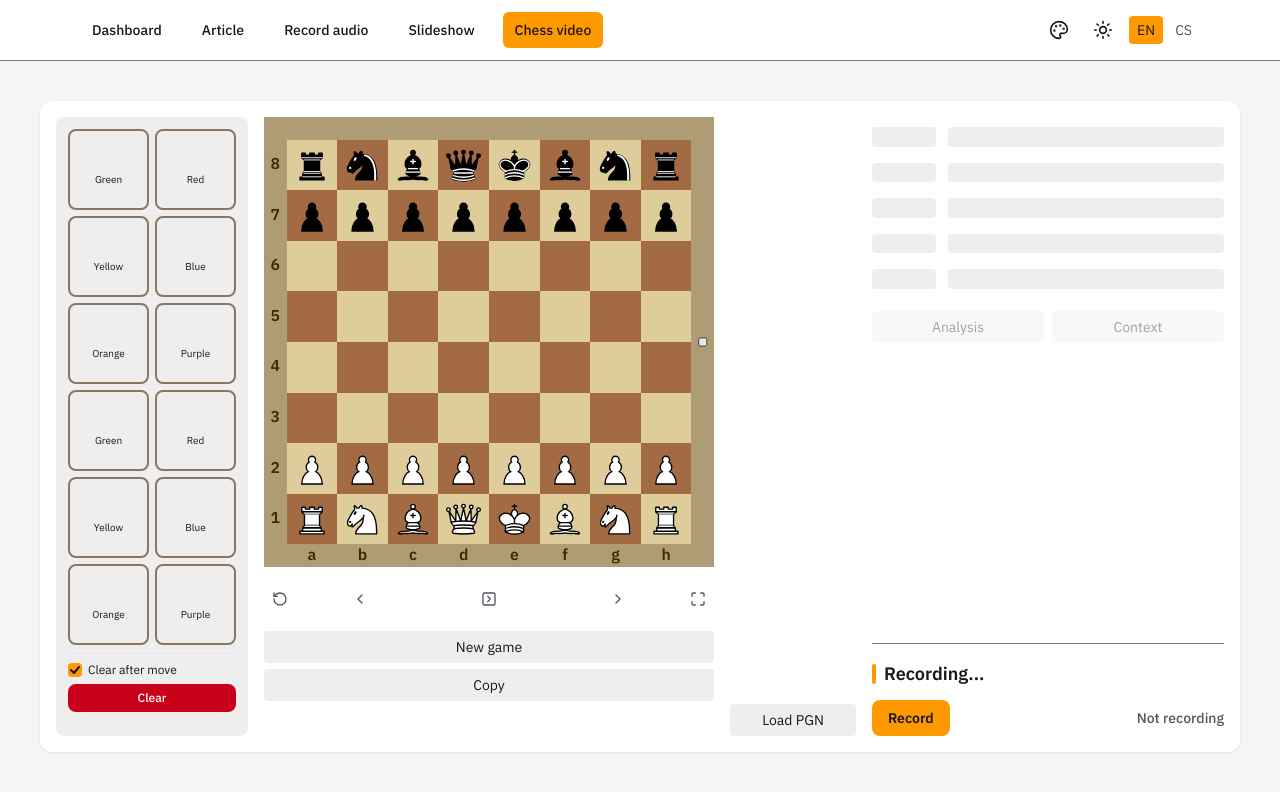
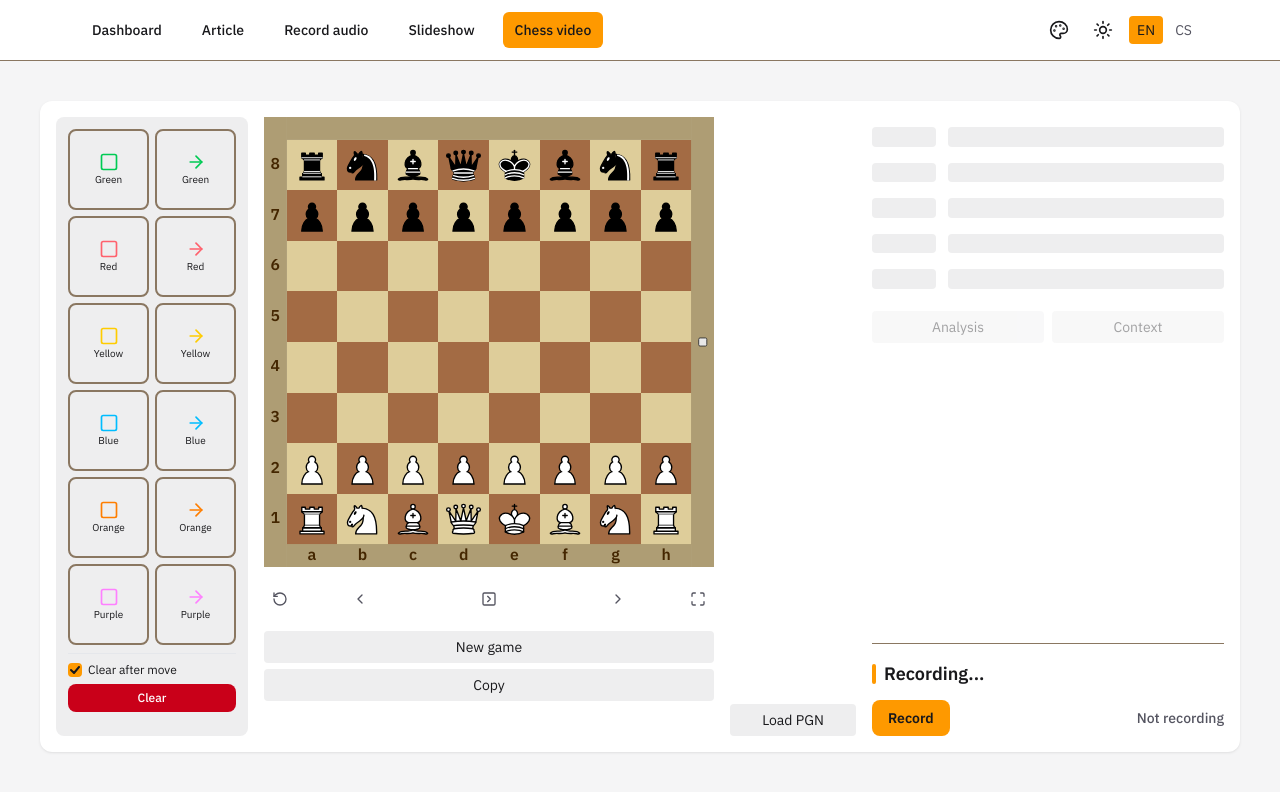
Before and after one commit to next-move-studio-eu/c94h6, a React (Vite) app: page /video in a window 1280 px wide. Shown: the top 792 px of the page. Built offline with nearby package versions, Linux system fonts and the light colour scheme.

Commit message:
Fixes (#8)
* Pull requests claim

* Fixes

```diff
--- a/src/components/slideshow-recorder/SlideshowRecorderImageSelector.tsx
+++ b/src/components/slideshow-recorder/SlideshowRecorderImageSelector.tsx
@@ -15,7 +15,7 @@ export default function SlideshowRecorderImageSelector({
 }: SlideshowRecorderImageSelectorProps) {
   return (
     <div
-      className="flex-shrink-0 w-80 flex flex-col min-h-0 rounded-lg p-3"
+      className="flex-shrink-0 w-80 flex flex-col min-h-0 self-stretch rounded-lg p-3"
       style={{
         backgroundColor: 'var(--bg)',
         ...(previewColumnHeight ? { maxHeight: previewColumnHeight } : {}),
--- a/src/components/slideshow-recorder/SlideshowRecorderRecordingControls.tsx
+++ b/src/components/slideshow-recorder/SlideshowRecorderRecordingControls.tsx
@@ -25,10 +25,10 @@ export default function SlideshowRecorderRecordingControls({
 }: SlideshowRecorderControlsProps) {
   return (
     <div
-      className="flex-shrink-0 w-[22rem] flex flex-col gap-4 overflow-y-auto min-h-0 scrollbar-theme"
+      className="flex-shrink-0 w-[22rem] flex flex-col gap-4 overflow-y-auto min-h-0 self-stretch scrollbar-theme"
       style={previewColumnHeight ? { maxHeight: previewColumnHeight } : undefined}
     >
-      <div className="flex-1 flex flex-col min-h-0 rounded-2xl p-4" style={{ backgroundColor: 'var(--surface)' }}>
+      <div className="flex flex-col rounded-2xl p-4" style={{ backgroundColor: 'var(--surface)' }}>
         <div className="flex-shrink-0 w-full space-y-3">
           <div className="flex items-center justify-between mb-3">
             <h2 className="text-lg font-semibold text-text flex items-center gap-2">
@@ -110,7 +110,6 @@ export default function SlideshowRecorderRecordingControls({
             </div>
           </div>
         ) : null}
-        <div className="flex-1 min-h-4" />
       </div>
     </div>
   );
--- a/src/components/video-recorder/RecorderHighlightPanel.tsx
+++ b/src/components/video-recorder/RecorderHighlightPanel.tsx
@@ -1,4 +1,6 @@
+import { Fragment } from 'react';
 import { motion } from 'framer-motion';
+import { Square, ArrowRight } from 'lucide-react';
 import type { BoardMode, HighlightColor } from './types';
 import { HIGHLIGHT_COLORS } from './utils';
 
@@ -34,7 +36,9 @@ export default function RecorderHighlightPanel({
       className={`flex flex-col rounded-lg p-3 ${isFullscreen ? 'flex-shrink-0' : 'w-48'}`}
       style={{ backgroundColor: 'var(--surfaceHigh)' }}
     >
-      <div className={isFullscreen ? 'grid grid-cols-6 gap-1.5' : 'grid grid-cols-2 gap-1.5'}>
+      {isFullscreen ? (
+        <>
+          <div className="grid grid-cols-6 gap-1.5">
             {HIGHLIGHT_COLORS.map((color) => (
               <HighlightButton
                 key={`${layout}-square-${color}`}
@@ -43,13 +47,13 @@ export default function RecorderHighlightPanel({
                 label={colorNames[color]}
                 colorValue={colorValues[color]}
                 active={boardMode === `square-${color}`}
-            compact={isFullscreen}
+                compact
                 onClick={() => onHighlightClick(`square-${color}`)}
               />
             ))}
           </div>
 
-      <div className={isFullscreen ? 'grid grid-cols-6 gap-1.5 mt-1.5' : 'grid grid-cols-2 gap-1.5 mt-1.5'}>
+          <div className="grid grid-cols-6 gap-1.5 mt-1.5">
             {HIGHLIGHT_COLORS.map((color) => (
               <HighlightButton
                 key={`${layout}-arrow-${color}`}
@@ -58,11 +62,38 @@ export default function RecorderHighlightPanel({
                 label={colorNames[color]}
                 colorValue={colorValues[color]}
                 active={boardMode === `arrow-${color}`}
-            compact={isFullscreen}
+                compact
                 onClick={() => onHighlightClick(`arrow-${color}`)}
               />
             ))}
           </div>
+        </>
+      ) : (
+        <div className="grid grid-cols-2 gap-1.5">
+          {HIGHLIGHT_COLORS.map((color) => (
+            <Fragment key={`${layout}-${color}`}>
+              <HighlightButton
+                kind="square"
+                color={color}
+                label={colorNames[color]}
+                colorValue={colorValues[color]}
+                active={boardMode === `square-${color}`}
+                compact={false}
+                onClick={() => onHighlightClick(`square-${color}`)}
+              />
+              <HighlightButton
+                kind="arrow"
+                color={color}
+                label={colorNames[color]}
+                colorValue={colorValues[color]}
+                active={boardMode === `arrow-${color}`}
+                compact={false}
+                onClick={() => onHighlightClick(`arrow-${color}`)}
+              />
+            </Fragment>
+          ))}
+        </div>
+      )}
 
       <div
         className={`pt-2 mt-2 ${isFullscreen ? 'border-t border-[var(--primaryBorder)] flex flex-wrap items-center gap-2' : 'mb-3 border-t space-y-1.5'}`}
@@ -149,23 +180,17 @@ function HighlightButton({ kind, label, colorValue, active, compact, onClick }:
       whileTap={{ scale: 0.98 }}
     >
       {kind === 'square' ? (
-        <div
-          className={compact ? 'w-4 h-4 rounded border-2 shrink-0' : 'w-5 h-5 rounded mb-0.5'}
-          style={{
-            backgroundColor: colorValue,
-            borderColor: compact ? colorValue : undefined,
-          }}
+        <Square
+          className={compact ? 'w-4 h-4 shrink-0' : 'w-5 h-5 mb-0.5'}
+          strokeWidth={2}
+          color={colorValue}
         />
       ) : (
-        <svg width={compact ? '16' : '20'} height={compact ? '16' : '20'} viewBox="0 0 24 24" fill="none" className={compact ? 'shrink-0' : 'mb-0.5'}>
-          <path
-            d="M4 12L20 12M20 12L14 6M20 12L14 18"
-            stroke={colorValue}
-            strokeWidth="2"
-            strokeLinecap="round"
-            strokeLinejoin="round"
+        <ArrowRight
+          className={compact ? 'w-4 h-4 shrink-0' : 'w-5 h-5 mb-0.5'}
+          strokeWidth={2}
+          color={colorValue}
         />
-        </svg>
       )}
       <span className={compact ? 'text-[9px] text-text leading-tight truncate w-full text-center' : 'text-[10px] text-text leading-tight'}>
         {label}
--- a/src/pages/SlideshowRecorderPage.tsx
+++ b/src/pages/SlideshowRecorderPage.tsx
@@ -331,7 +331,12 @@ export default function SlideshowRecorderPage() {
   );
 
   const isFullscreenActive = useCallback(() => {
-    return getFullscreenElement() === fullscreenRef.current;
+    const el = fullscreenRef.current;
+    // Fullscreen overlay mounts only in preview mode; both sides are null while recording
+    // and `null === getFullscreenElement()` would wrongly treat that as fullscreen active,
+    // which unmounts SlideshowRecorderStage (`{!isFullscreen ? ...}`).
+    if (!el) return false;
+    return getFullscreenElement() === el;
   }, []);
 
   const handleFullscreen = useCallback(() => {
@@ -424,23 +429,22 @@ export default function SlideshowRecorderPage() {
 
   return (
     <div
-      className="h-full overflow-hidden flex flex-col"
-      style={{ backgroundColor: 'var(--bg)' }}
+      className="flex flex-col overflow-hidden"
+      style={{ height: 'calc(100vh - 4rem)', backgroundColor: 'var(--bg)' }}
     >
       <motion.div
-        className={`flex gap-4 p-4 ${!isFullscreen ? 'flex-1 min-h-0 items-start justify-center' : 'flex-1 min-h-0'}`}
+        className="flex flex-1 min-h-0 min-w-0 p-4"
         initial={{ opacity: 0 }}
         animate={{ opacity: 1 }}
         transition={{ duration: 0.3 }}
       >
         <div
-          className={`flex gap-0 rounded-xl overflow-hidden ${isFullscreen ? 'flex-1 min-h-0' : 'flex-shrink-0 w-fit max-w-full'}`}
+          className="flex flex-1 min-h-0 min-w-0 gap-4 p-4 rounded-xl"
           style={{
             backgroundColor: 'var(--surface)',
             boxShadow: 'var(--shadowSm)',
           }}
         >
-          <div className={`flex gap-4 p-4 ${isFullscreen ? 'flex-1 min-h-0' : ''}`}>
             {appMode === 'recording' ? (
               <SlideshowRecorderImageSelector
                 images={images}
@@ -493,7 +497,6 @@ export default function SlideshowRecorderPage() {
                 webmNotSupportedTitle={t('slideshowRecorderPage.webmNotSupportedTitle')}
               />
             ) : null}
-          </div>
         </div>
       </motion.div>
 
--- a/src/pages/VideoRecorderPage.tsx
+++ b/src/pages/VideoRecorderPage.tsx
@@ -73,12 +73,12 @@ export default function VideoRecorderPage() {
   );
 
   const colorValues: Record<HighlightColor, string> = {
-    G: 'var(--highlightGreen)',
-    R: 'var(--highlightRed)',
-    Y: 'var(--highlightYellow)',
-    B: 'var(--highlightBlue)',
-    O: 'var(--highlightOrange)',
-    P: 'var(--highlightPurple)',
+    G: 'var(--highlightGreenArrow)',
+    R: 'var(--highlightRedArrow)',
+    Y: 'var(--highlightYellowArrow)',
+    B: 'var(--highlightBlueArrow)',
+    O: 'var(--highlightOrangeArrow)',
+    P: 'var(--highlightPurpleArrow)',
   };
 
   const pgnViewerTexts = useMemo(
```
Also changed, not shown: src/components/slideshow-recorder/SlideshowRecorderStage.tsx (+30 -9 lines), 1 other file (tests, documents, lock files or other folders). Lines whose indentation alone changed are shown as unchanged.
